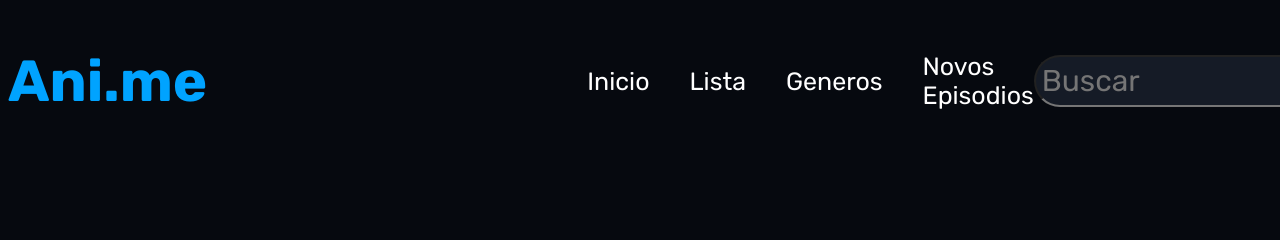
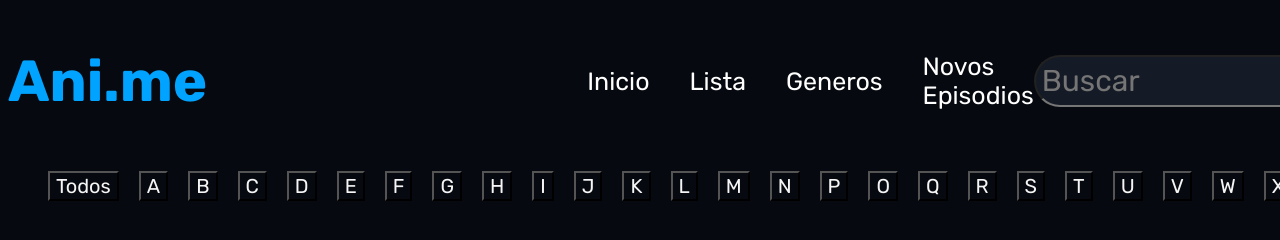
Before and after one commit to EspeditoDavi/Projeto-GT-01, a plain HTML site: page index.html in a window 1280 px wide. Shown: the top 240 px of the page. Drawn offline with Linux system fonts and the light colour scheme.

Commit message:
atualizaçao pagina web

```diff
--- a/index.html
+++ b/index.html
@@ -24,6 +24,37 @@
                 <input class="busca" type="text" id="#" name="#" ;  placeholder= "Buscar">
             </form>
         </div>
+        <section>
+            <ul class="navegacao">
+                <li><button class="Catalogo">Todos</button></li>
+                <li><button class="Catalogo">A</button></li>
+                <li><button class="Catalogo">B</button></li>
+                <li><button class="Catalogo">C</button></li>
+                <li><button class="Catalogo">D</button></li>
+                <li><button class="Catalogo">E</button></li>
+                <li><button class="Catalogo">F</button></li>
+                <li><button class="Catalogo">G</button></li>
+                <li><button class="Catalogo">H</button></li>
+                <li><button class="Catalogo">I</button></li>
+                <li><button class="Catalogo">J</button></li>
+                <li><button class="Catalogo">K</button></li>
+                <li><button class="Catalogo">L</button></li>
+                <li><button class="Catalogo">M</button></li>
+                <li><button class="Catalogo">N</button></li>
+                <li><button class="Catalogo">P</button></li>
+                <li><button class="Catalogo">O</button></li>
+                <li><button class="Catalogo">Q</button></li>
+                <li><button class="Catalogo">R</button></li>
+                <li><button class="Catalogo">S</button></li>
+                <li><button class="Catalogo">T</button></li>
+                <li><button class="Catalogo">U</button></li>
+                <li><button class="Catalogo">V</button></li>
+                <li><button class="Catalogo">W</button></li>
+                <li><button class="Catalogo">X</button></li>
+                <li><button class="Catalogo">Y</button></li>
+                <li><button class="Catalogo">Z</button></li>
+            </ul>
+    </section>
     </header>
 
 </body>
--- a/style.css
+++ b/style.css
@@ -41,6 +41,14 @@
     margin-right: 99px;
 
 }
-.busca:hover input {
-    color: blue;
+.navegacao {
+    display: flex;
+    text-decoration: none;
+    list-style: none;
+    gap: 20px;
 }
+
+.Catalogo {
+    font-size: 20px;
+    color: whitesmoke;
+}
```
